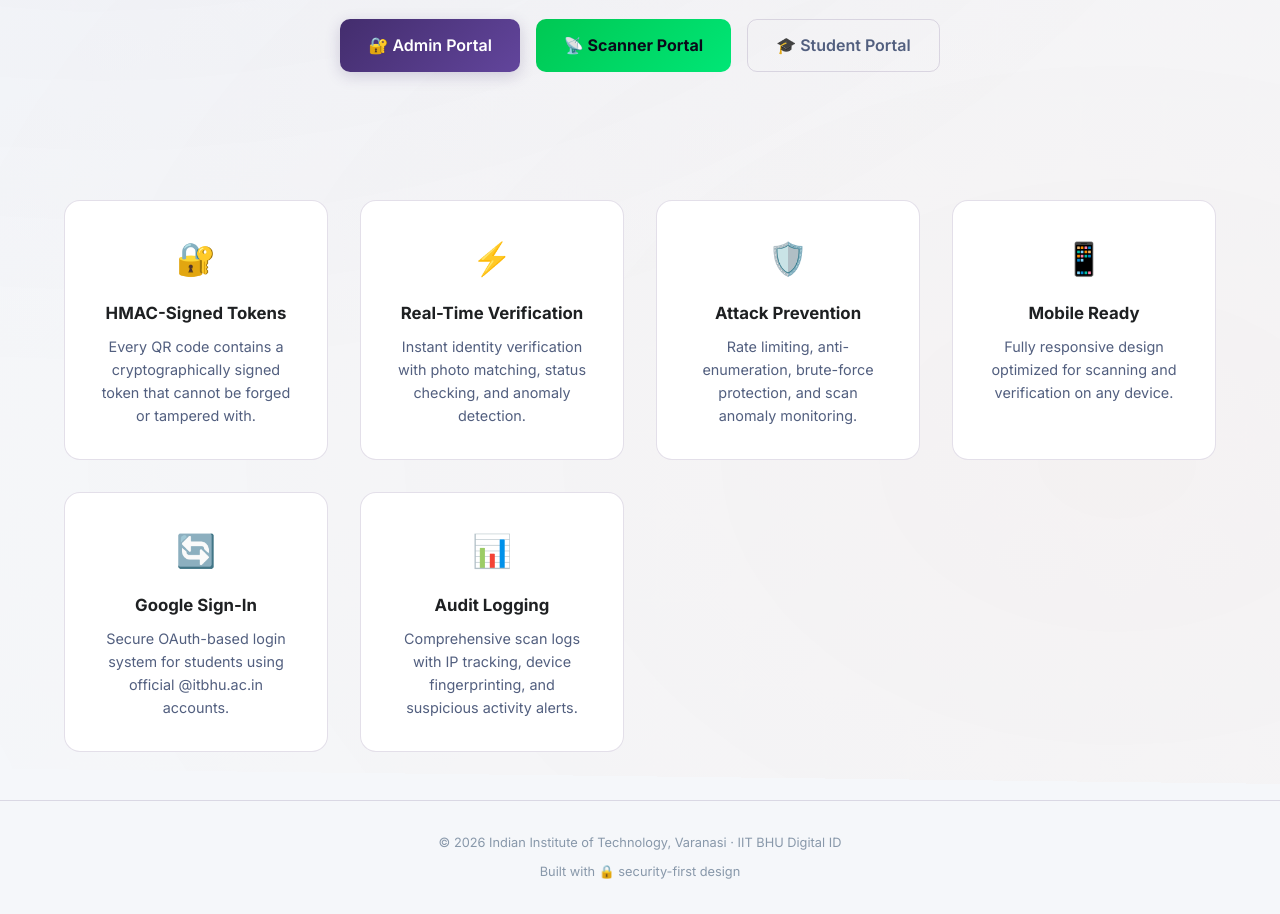
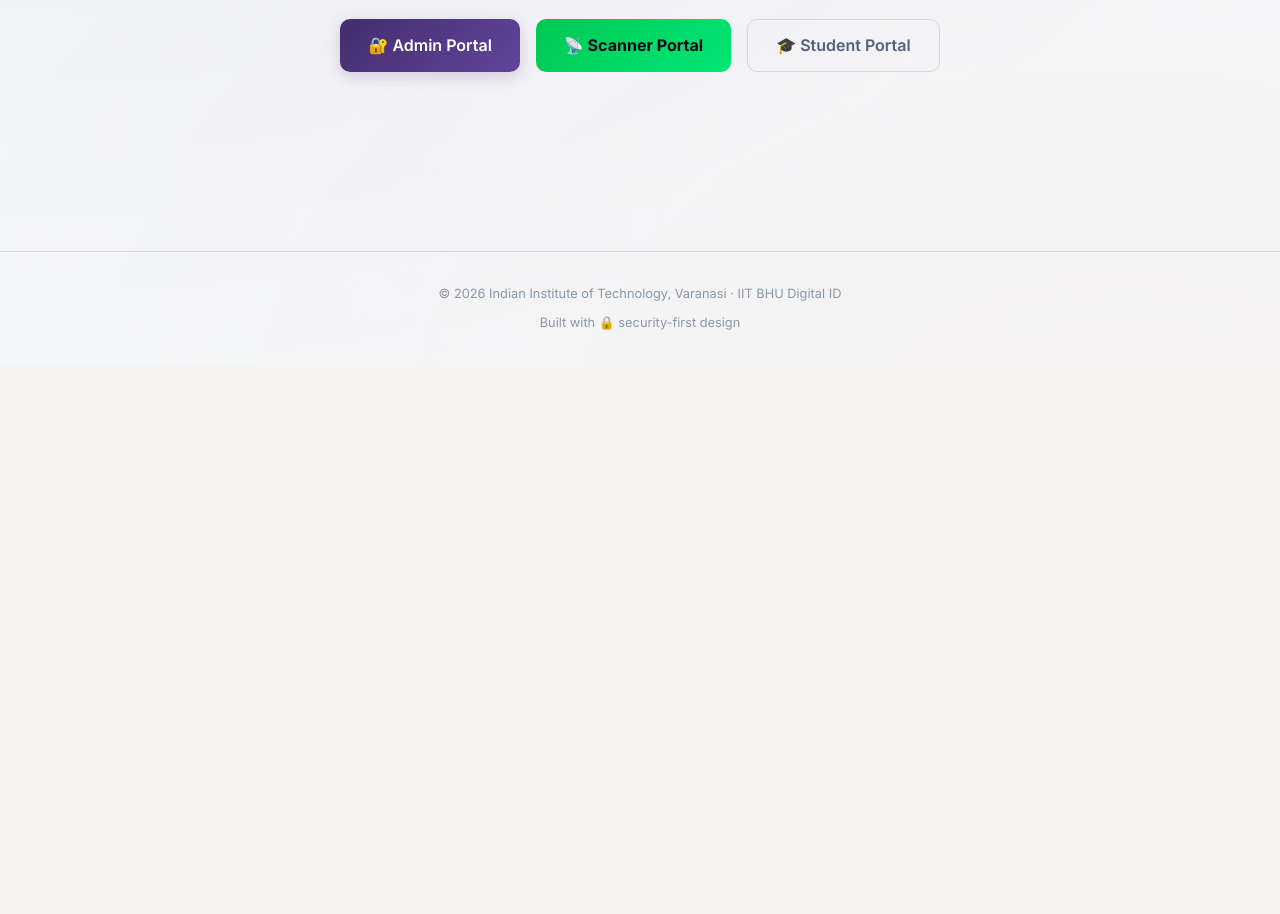
Before and after one commit to Angry-panda-Abhi/IIT-BHU-digital-id-project, a Flask app: page / in a window 1280 px wide. Shown: the part 435-1349 px from the top of the page. After the commit the page ends 765 px from the top, so only its background shows below. Run offline with Flask 3, Linux system fonts and the light colour scheme.

Commit message:
Improve landing Page

```diff
--- a/templates/landing.html
+++ b/templates/landing.html
@@ -12,41 +12,10 @@
     </p>
     <div class="landing-actions">
         <a href="{{ url_for('admin.login') }}" class="btn btn-primary btn-lg">🔐 Admin Portal</a>
-        <a href="{{ url_for('scanner.login') }}" class="btn btn-lg" style="background: linear-gradient(135deg, #00c853, #00e676); color: #0a0a1a; font-weight: 700;">📡 Scanner Portal</a>
+        <a href="{{ url_for('scanner.login') }}" class="btn btn-lg"
+            style="background: linear-gradient(135deg, #00c853, #00e676); color: #0a0a1a; font-weight: 700;">📡 Scanner
+            Portal</a>
         <a href="{{ url_for('recovery.portal') }}" class="btn btn-ghost btn-lg">🎓 Student Portal</a>
     </div>
 </section>
-
-<section class="feature-grid fade-in">
-    <div class="feature-card">
-        <div class="feature-icon">🔐</div>
-        <h3 class="feature-title">HMAC-Signed Tokens</h3>
-        <p class="feature-desc">Every QR code contains a cryptographically signed token that cannot be forged or tampered with.</p>
-    </div>
-    <div class="feature-card">
-        <div class="feature-icon">⚡</div>
-        <h3 class="feature-title">Real-Time Verification</h3>
-        <p class="feature-desc">Instant identity verification with photo matching, status checking, and anomaly detection.</p>
-    </div>
-    <div class="feature-card">
-        <div class="feature-icon">🛡️</div>
-        <h3 class="feature-title">Attack Prevention</h3>
-        <p class="feature-desc">Rate limiting, anti-enumeration, brute-force protection, and scan anomaly monitoring.</p>
-    </div>
-    <div class="feature-card">
-        <div class="feature-icon">📱</div>
-        <h3 class="feature-title">Mobile Ready</h3>
-        <p class="feature-desc">Fully responsive design optimized for scanning and verification on any device.</p>
-    </div>
-    <div class="feature-card">
-        <div class="feature-icon">🔄</div>
-        <h3 class="feature-title">Google Sign-In</h3>
-        <p class="feature-desc">Secure OAuth-based login system for students using official @itbhu.ac.in accounts.</p>
-    </div>
-    <div class="feature-card">
-        <div class="feature-icon">📊</div>
-        <h3 class="feature-title">Audit Logging</h3>
-        <p class="feature-desc">Comprehensive scan logs with IP tracking, device fingerprinting, and suspicious activity alerts.</p>
-    </div>
-</section>
 {% endblock %}
```
